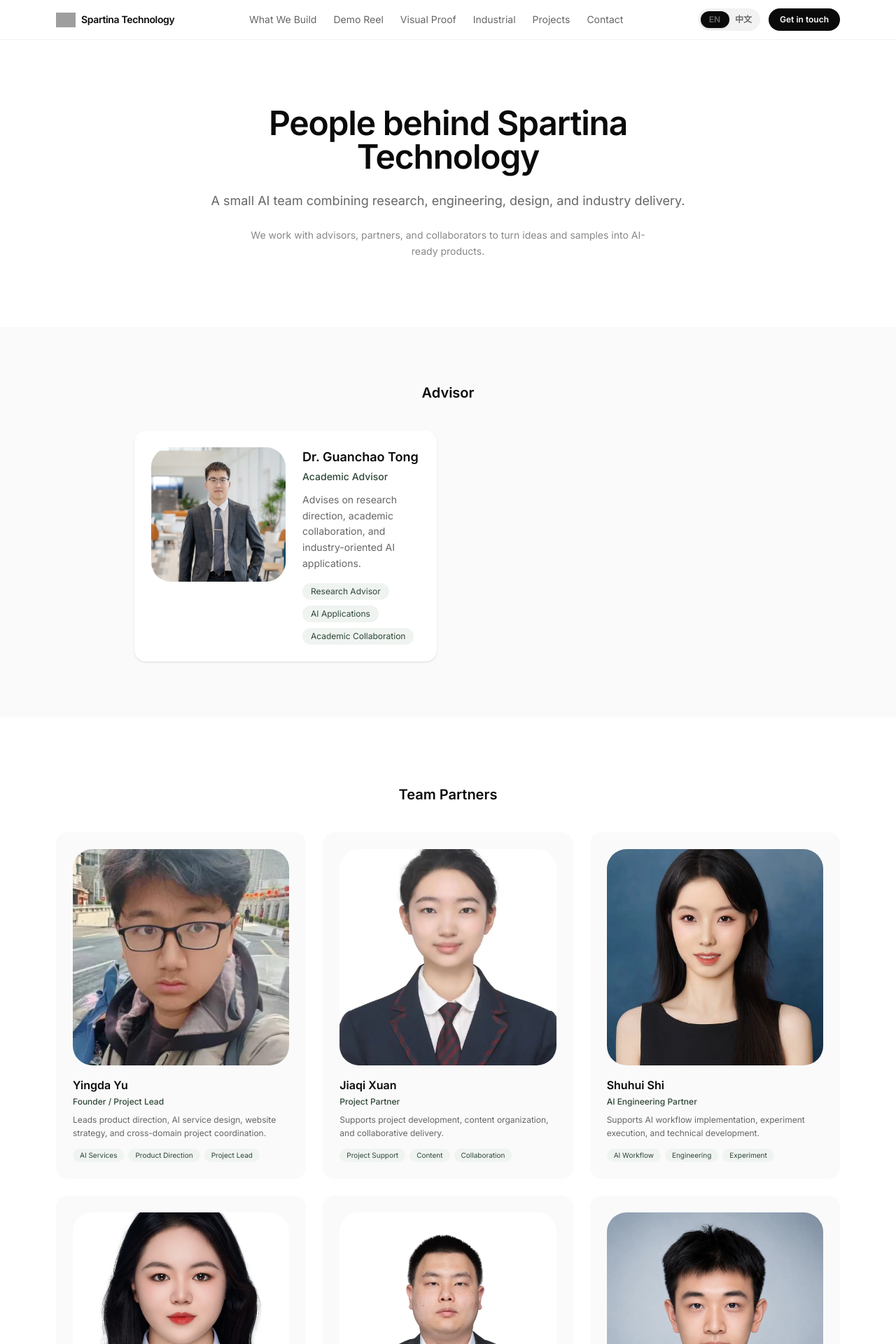
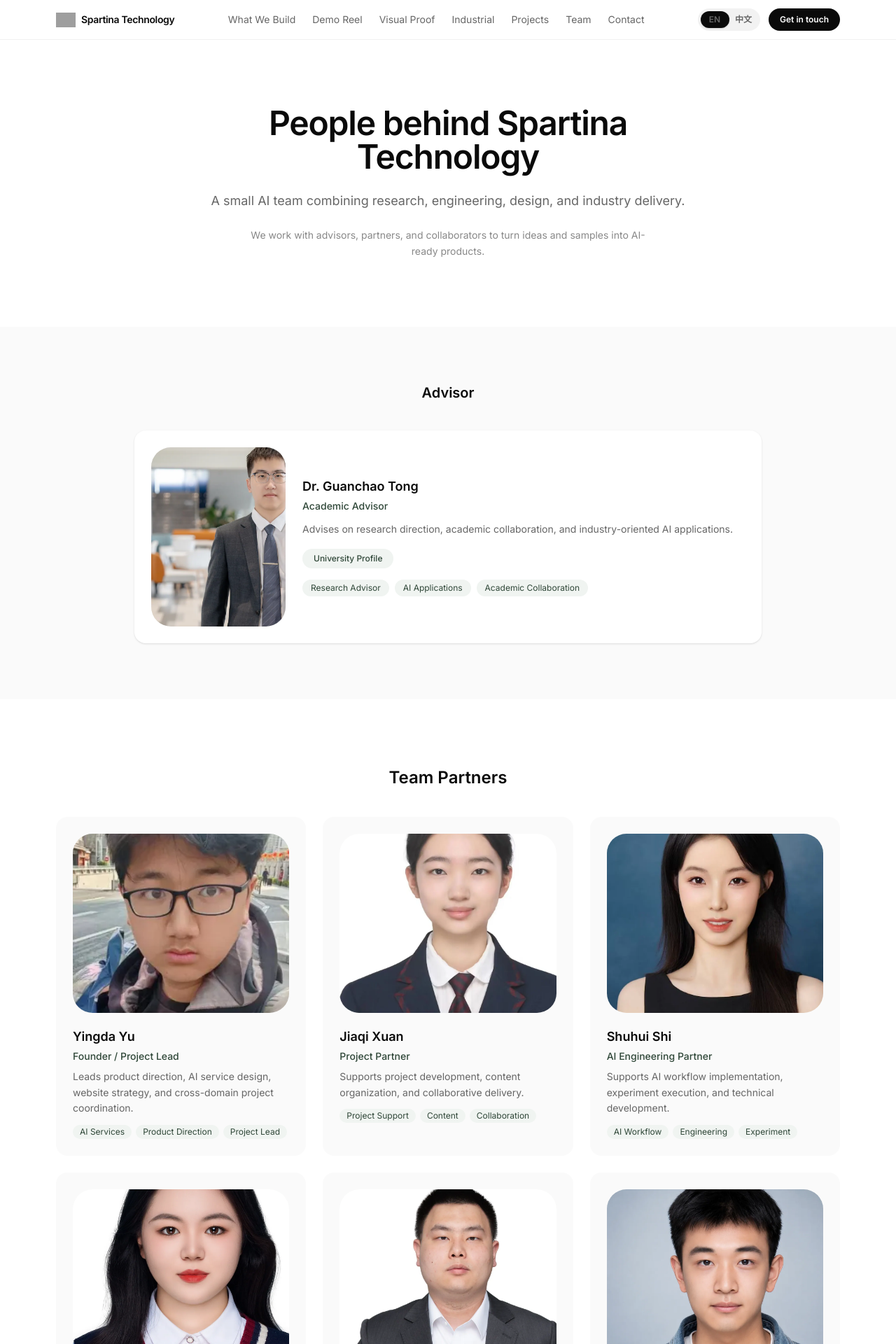
Before and after one commit to Yingda-Yu/SpartinaTech, a Next.js app: page /team in a window 1280 px wide. Shown: the top 1920 px of the page at 70% size. Built offline with nearby package versions, Linux system fonts and the light colour scheme; no server answers; grey boxes are pictures that could not be loaded.

Commit message:
Fix team navigation members photos and university incubated copy

```diff
--- a/src/app/team/page.tsx
+++ b/src/app/team/page.tsx
@@ -4,7 +4,6 @@ import { useTranslation } from "@/lib/i18n";
 import { SiteHeader } from "@/components/ui/SiteHeader";
 import { SiteFooter } from "@/components/ui/SiteFooter";
 import { ImageWithFallback } from "@/components/ui/ImageWithFallback";
-import { LanguageToggle } from "@/components/ui/LanguageToggle";
 import { advisors, coreTeam } from "@/lib/team-data";
 
 export default function TeamPage() {
@@ -13,49 +12,7 @@ export default function TeamPage() {
 
   return (
     <div className="min-h-screen bg-white">
-      <header className="fixed top-0 z-50 w-full border-b border-[#0a0a0a]/[0.06] bg-white/75 backdrop-blur-xl">
-        <div className="mx-auto flex h-14 max-w-[1200px] items-center justify-between px-6 sm:px-8 lg:px-10">
-          <a href="/" className="flex items-center gap-2 text-sm font-semibold tracking-tight text-[#0a0a0a]">
-            <img
-              src="/images/brand/logo-mark.png"
-              alt="Spartina Technology"
-              width={28}
-              height={28}
-              className="h-7 w-7 flex-shrink-0 object-contain"
-            />
-            Spartina Technology
-          </a>
-          <nav className="hidden flex-wrap items-center gap-6 text-sm text-[#666666] md:flex">
-            <a href="/#what-we-build" className="transition-colors hover:text-[#0a0a0a]">
-              {t("nav.whatWeBuild", "What We Build")}
-            </a>
-            <a href="/#demo-reel" className="transition-colors hover:text-[#0a0a0a]">
-              {t("nav.demoReel", "Demo Reel")}
-            </a>
-            <a href="/#visual-proof" className="transition-colors hover:text-[#0a0a0a]">
-              {t("nav.visualProof", "Visual Proof")}
-            </a>
-            <a href="/industrial" className="transition-colors hover:text-[#0a0a0a]">
-              {t("nav.industrial", "Industrial")}
-            </a>
-            <a href="/#projects" className="transition-colors hover:text-[#0a0a0a]">
-              {t("nav.projects", "Projects")}
-            </a>
-            <a href="/#contact" className="transition-colors hover:text-[#0a0a0a]">
-              {t("nav.contact", "Contact")}
-            </a>
-          </nav>
-          <div className="flex items-center gap-3">
-            <LanguageToggle variant="light" />
-            <a
-              href="/#contact"
-              className="hidden rounded-full bg-[#0a0a0a] px-4 py-2 text-xs font-semibold text-white transition-all hover:bg-[#2f4738] sm:inline-flex"
-            >
-              {t("nav.getInTouch", "Get in touch")}
-            </a>
-          </div>
-        </div>
-      </header>
+      <SiteHeader />
 
       <main className="pt-14">
         <section className="mx-auto max-w-[1200px] px-6 py-24 sm:px-8 lg:px-10">
@@ -81,18 +38,18 @@ export default function TeamPage() {
             <h2 className="mb-10 text-center text-xl font-semibold text-[#0a0a0a]">
               {isZh ? "顾问 / Advisor" : "Advisor"}
             </h2>
-            <div className="mx-auto grid max-w-4xl gap-8 sm:grid-cols-1 lg:grid-cols-2">
+            <div className="mx-auto max-w-4xl">
               {advisors.map((member) => (
                 <div
                   key={member.id}
                   className="flex flex-col gap-6 overflow-hidden rounded-2xl bg-white p-6 shadow-sm transition-shadow hover:shadow-md sm:flex-row"
                 >
-                  <div className="flex-shrink-0 overflow-hidden rounded-xl bg-[#f5f5f5] sm:w-48 sm:h-48">
+                  <div className="flex-shrink-0 overflow-hidden rounded-xl bg-[#f6f8f5] sm:w-48">
                     <ImageWithFallback
                       src={member.image}
                       alt={member.name.en}
-                      className="h-full w-full object-cover"
-                      aspectRatio="aspect-square"
+                      className="h-full w-full object-contain"
+                      wrapperClassName="h-64"
                     />
                   </div>
                   <div className="flex flex-col justify-center">
@@ -105,8 +62,18 @@ export default function TeamPage() {
                     <p className="mb-4 text-sm leading-relaxed text-[#666666]">
                       {isZh ? member.bio.zh : member.bio.en}
                     </p>
+                    {member.links?.website && (
+                      <a
+                        href={member.links.website}
+                        target="_blank"
+                        rel="noreferrer"
+                        className="inline-flex w-fit rounded-full bg-[#f0f4f1] px-4 py-1.5 text-xs font-medium text-[#2f4738] transition-colors hover:bg-[#e0e8e4]"
+                      >
+                        {isZh ? "学校主页" : "University Profile"}
+                      </a>
+                    )}
                     {member.tags && (
-                      <div className="flex flex-wrap gap-2">
+                      <div className="mt-4 flex flex-wrap gap-2">
                         {(isZh ? member.tags.zh : member.tags.en).map((tag) => (
                           <span
                             key={tag}
@@ -126,31 +93,31 @@ export default function TeamPage() {
 
         <section className="py-24">
           <div className="mx-auto max-w-[1200px] px-6 sm:px-8 lg:px-10">
-            <h2 className="mb-10 text-center text-xl font-semibold text-[#0a0a0a]">
-              {isZh ? "团队伙伴 / Team Partners" : "Team Partners"}
+            <h2 className="mb-10 text-center text-2xl font-semibold text-[#0a0a0a]">
+              {isZh ? "团队伙伴" : "Team Partners"}
             </h2>
             <div className="grid gap-6 sm:grid-cols-2 lg:grid-cols-3">
               {coreTeam.map((member) => (
                 <div
                   key={member.id}
-                  className="flex flex-col gap-4 overflow-hidden rounded-2xl bg-[#fafafa] p-6 transition-shadow hover:shadow-md"
+                  className="flex flex-col gap-5 overflow-hidden rounded-2xl bg-[#fafafa] p-6 transition-shadow hover:shadow-md"
                 >
-                  <div className="aspect-square overflow-hidden rounded-xl bg-white">
+                  <div className="overflow-hidden rounded-xl bg-[#f6f8f5]">
                     <ImageWithFallback
                       src={member.image}
                       alt={member.name.en}
-                      className="h-full w-full object-cover"
-                      aspectRatio="aspect-square"
+                      className="h-full w-full object-contain"
+                      wrapperClassName="h-64"
                     />
                   </div>
                   <div className="flex flex-col">
-                    <h3 className="mb-1 text-base font-semibold text-[#0a0a0a]">
+                    <h3 className="mb-1 text-lg font-semibold text-[#0a0a0a]">
                       {isZh ? member.name.zh : member.name.en}
                     </h3>
-                    <p className="mb-2 text-xs font-medium text-[#2f4738]">
+                    <p className="mb-2 text-sm font-medium text-[#2f4738]">
                       {isZh ? member.role.zh : member.role.en}
                     </p>
-                    <p className="mb-3 text-xs leading-relaxed text-[#666666]">
+                    <p className="mb-3 text-sm leading-relaxed text-[#666666]">
                       {isZh ? member.bio.zh : member.bio.en}
                     </p>
                     {member.tags && (
@@ -158,7 +125,7 @@ export default function TeamPage() {
                         {(isZh ? member.tags.zh : member.tags.en).map((tag) => (
                           <span
                             key={tag}
-                            className="rounded-full bg-[#f0f4f1] px-2.5 py-0.5 text-[10px] text-[#2f4738]"
+                            className="rounded-full bg-[#f0f4f1] px-2.5 py-0.5 text-xs text-[#2f4738]"
                           >
                             {tag}
                           </span>
--- a/src/components/ui/SiteHeader.tsx
+++ b/src/components/ui/SiteHeader.tsx
@@ -14,6 +14,7 @@ export function SiteHeader() {
     { href: "#visual-proof", label: t("nav.visualProof", "Visual Proof") },
     { href: "/industrial", label: t("nav.industrial", "Industrial") },
     { href: "#projects", label: t("nav.projects", "Projects") },
+    { href: "/team", label: t("nav.team", "Team") },
     { href: "#contact", label: t("nav.contact", "Contact") },
   ];
 
--- a/src/lib/i18n.ts
+++ b/src/lib/i18n.ts
@@ -26,6 +26,7 @@ export const translations = {
       visualProof: "Visual Proof",
       industrial: "Industrial",
       projects: "Projects",
+      team: "Team",
       contact: "Contact",
       getInTouch: "Get in touch",
       backToHome: "Back to home",
@@ -40,7 +41,7 @@ export const translations = {
       titleLine1: "Generating digital products",
       titleLine2: "for a more beautiful real life.",
       subtitle:
-        "An AI service company building data, visual assets, educational content, and industry workflows for real-world applications.",
+        "Spartina Technology is an AI service company incubated by Wenzhou-Kean University, building data, visual assets, educational content, and industry workflows for real-world applications.",
       explore: "Explore",
       watchDemo: "Watch Demo",
       contact: "Contact",
@@ -131,12 +132,13 @@ export const translations = {
       shortName: "SpartinaTech",
     },
     nav: {
-      whatWeBuild: "我们构建什么",
-      demoReel: "演示视频",
-      visualProof: "视觉成果",
+      whatWeBuild: "业务",
+      demoReel: "演示",
+      visualProof: "成果",
       industrial: "工业",
       projects: "项目",
-      contact: "联系我们",
+      team: "团队",
+      contact: "联系",
       getInTouch: "联系我们",
       backToHome: "返回首页",
       platform: "平台",
@@ -150,7 +152,7 @@ export const translations = {
       titleLine1: "生成数字产品，",
       titleLine2: "让真实生活更美好。",
       subtitle:
-        "米草科技是一家人工智能服务公司，面向真实应用场景构建数据、视觉资产、教育内容与行业工作流。",
+        "米草科技是由温州肯恩大学孵化的一家人工智能服务公司，面向真实应用场景构建数据、视觉资产、教育内容与行业工作流。",
       explore: "探索业务",
       watchDemo: "观看演示",
       contact: "联系我们",
--- a/src/lib/team-data.ts
+++ b/src/lib/team-data.ts
@@ -46,6 +46,9 @@ export const advisors: TeamMember[] = [
     tags: {
       en: ["Research Advisor", "AI Applications", "Academic Collaboration"],
       zh: ["研究顾问", "AI 应用", "学术合作"],
+    },
+    links: {
+      website: "https://csmt.wku.edu.cn/zh-hans/node/2000",
     },
   },
 ];
@@ -177,4 +180,25 @@ export const coreTeam: TeamMember[] = [
       zh: ["技术实现", "系统测试", "工作流"],
     },
   },
+  {
+    id: "xuanyu-teng",
+    name: {
+      en: "Teng Xuanyu",
+      zh: "滕炫宇",
+    },
+    role: {
+      en: "Visual Production Partner",
+      zh: "视觉生产伙伴",
+    },
+    bio: {
+      en: "Supports visual asset production, creative design, and presentation materials.",
+      zh: "参与视觉资产生产、创意设计与展示材料制作。",
+    },
+    image: "/images/team/xuanyu-teng.webp",
+    fallback: "/images/team/xuanyu-teng.jpg",
+    tags: {
+      en: ["Visual Production", "Creative Design", "Presentation"],
+      zh: ["视觉生产", "创意设计", "展示材料"],
+    },
+  },
 ];
```
Also changed, not shown: public/images/team/xuanyu-teng.webp (added), 1 other file (tests, documents, lock files or other folders).
